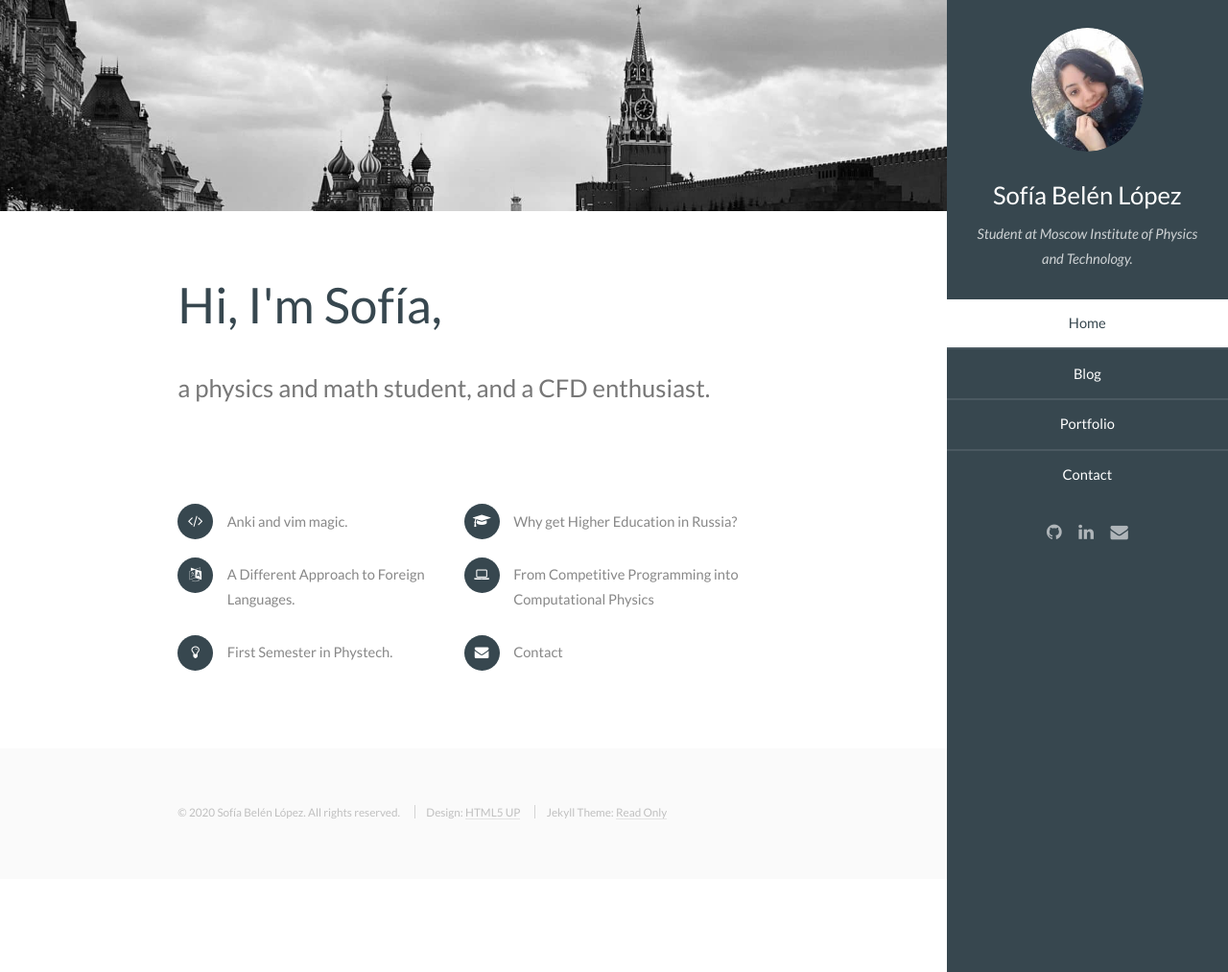
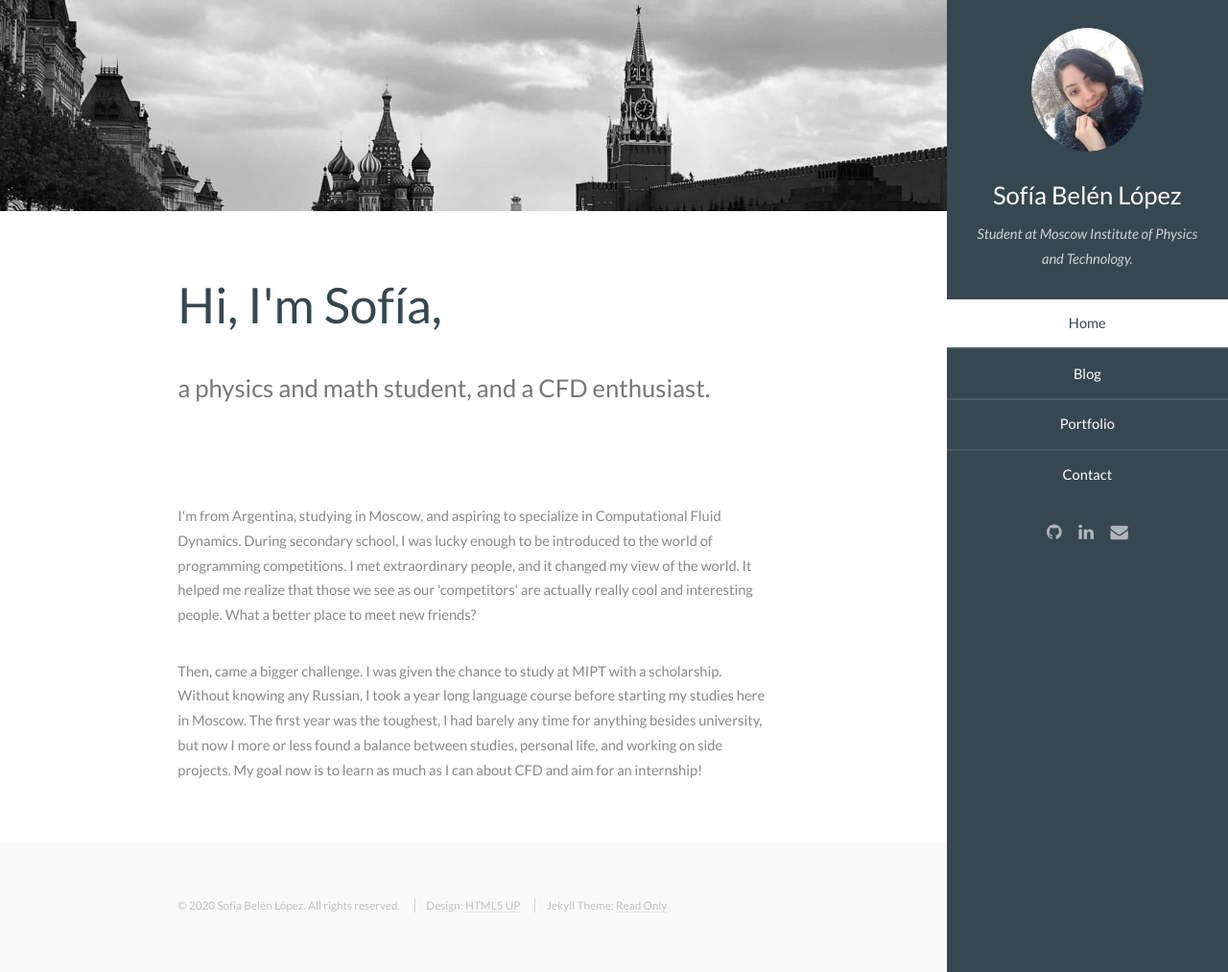
Before and after one commit to sofiabelen/sofiabelen.github.io, a Jekyll site: the page built from index.html, in a window 1280 px wide and 1013 px high. Shown: the whole window at 96% size. Built offline with Jekyll 4.4.1, drawn with Linux system fonts in a browser that asks for light colours; Markdown is read by kramdown in place of the engine named in the settings; the list of posts is cut into pages by our own code.

Commit message:
Updating home page

```diff
--- a/index.html
+++ b/index.html
@@ -13,7 +13,7 @@
         </article>
     </div>
     <div class="container">
-        <ul class="feature-icons">
+ <!--       <ul class="feature-icons">
             <li onclick="location.href='/blog/anki-vim.html';" class="fa-code">Anki and vim magic.</li>
             <li onclick="location.href='/blog/why-russia.html';" class="fa-graduation-cap">Why get Higher Education in Russia?</li>
             <li onclick="location.href='/blog/a-different-approach-to-foreign-languages.html';" class="fa-language">A Different Approach to Foreign Languages.</li>
@@ -21,5 +21,12 @@
             <li onclick="location.href='/blog/russian-education-madness.html';" class="fa-lightbulb-o">First Semester in Phystech.</li>
             <li onclick="location.href='/contact.html';" class="fa-envelope">Contact</li>
         </ul>
+-->
+        <p>
+            I'm from Argentina, studying in Moscow, and aspiring to specialize in Computational Fluid Dynamics. During secondary school, I was lucky enough to be introduced to the world of programming competitions. I met extraordinary people, and it changed my view of the world. It helped me realize that those we see as our 'competitors' are actually really cool and interesting people. What a better place to meet new friends?
+        </p>
+        <p>
+            Then, came a bigger challenge. I was given the chance to study at MIPT with a scholarship. Without knowing any Russian, I took a year long language course before starting my studies here in Moscow. The first year was the toughest, I had barely any time for anything besides university, but now I more or less found a balance between studies, personal life, and working on side projects. My goal now is to learn as much as I can about CFD and aim for an internship!
+        </p>
     </div>
 </section>
```
